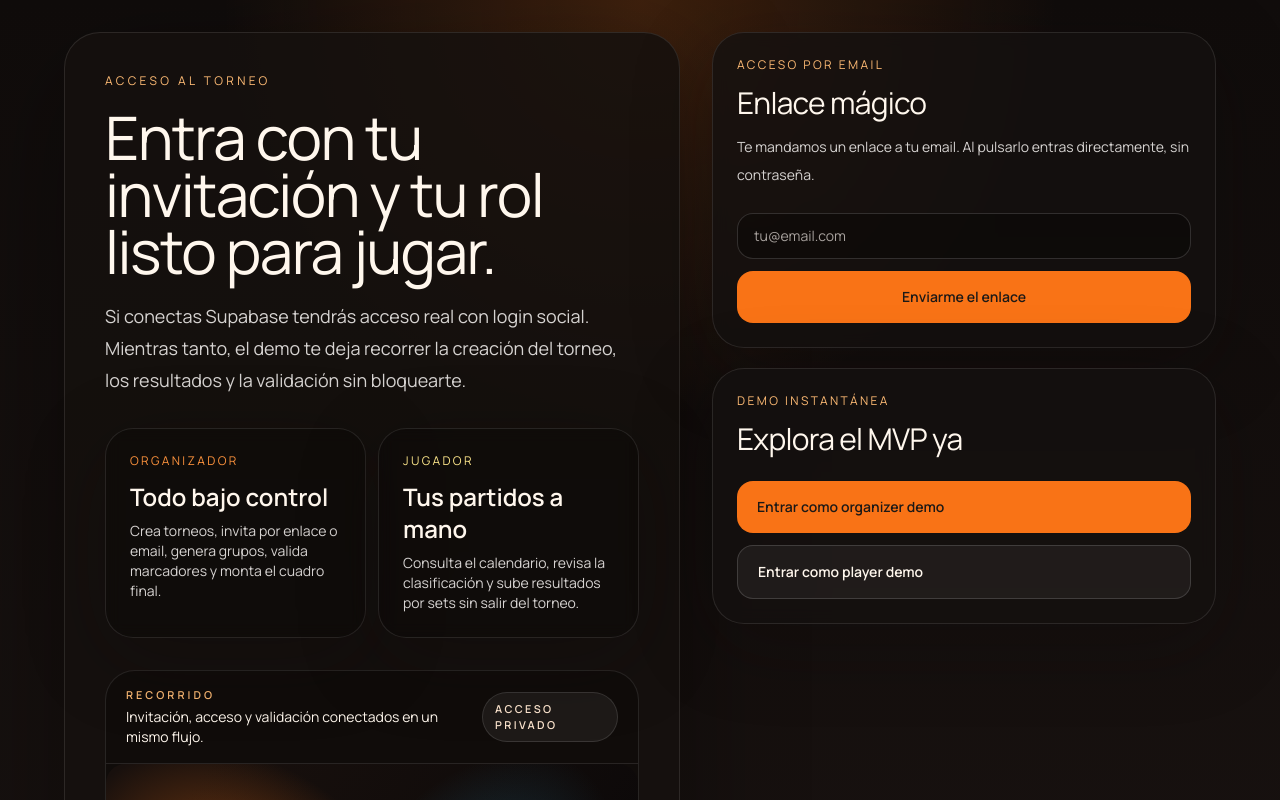
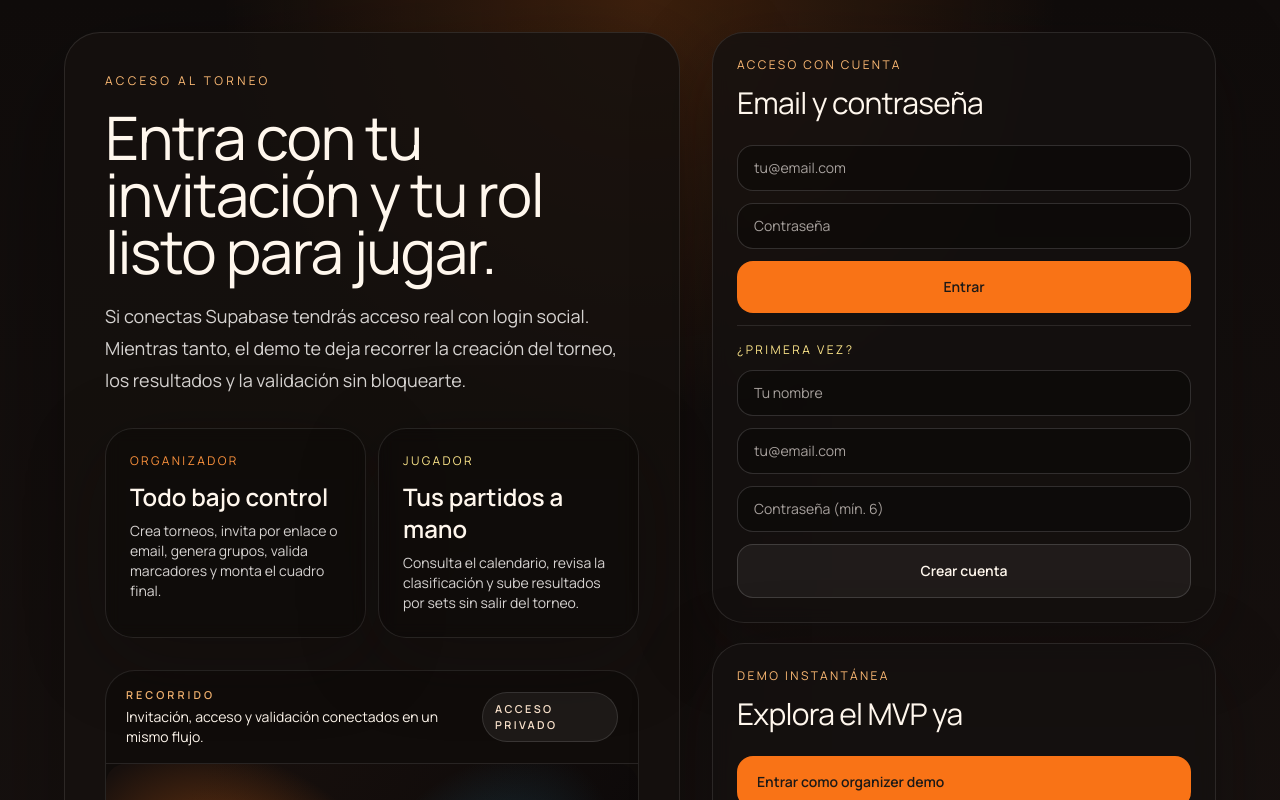
Before and after one commit to santoscasta/padelJarto, a Next.js app: page /login in a window 1280 px wide. Shown: the top 800 px of the page. Built offline with nearby package versions, Linux system fonts and the light colour scheme; no server answers.

Commit message:
feat: email+password auth via supabase

```diff
--- a/src/app/auth-actions.ts
+++ b/src/app/auth-actions.ts
@@ -8,12 +8,13 @@ import { DEMO_SESSION_COOKIE } from "@/lib/auth/session";
 import { sanitizeNextPath } from "@/lib/safe-next-path";
 import { createSupabaseServerClient } from "@/lib/supabase/server";
 
-export async function sendMagicLinkAction(formData: FormData) {
+export async function signInWithPasswordAction(formData: FormData) {
   const email = String(formData.get("email") ?? "").trim().toLowerCase();
+  const password = String(formData.get("password") ?? "");
   const nextPath = sanitizeNextPath(String(formData.get("next") ?? null));
 
-  if (!email || !/^[^@\s]+@[^@\s]+\.[^@\s]+$/.test(email)) {
-    redirect(`/login?error=invalid_email&next=${encodeURIComponent(nextPath)}`);
+  if (!email || !password) {
+    redirect(`/login?error=missing_fields&next=${encodeURIComponent(nextPath)}`);
   }
 
   const supabase = await createSupabaseServerClient();
@@ -21,19 +22,47 @@ export async function sendMagicLinkAction(formData: FormData) {
     redirect(`/login?error=supabase_unavailable&next=${encodeURIComponent(nextPath)}`);
   }
 
-  const { error } = await supabase.auth.signInWithOtp({
+  const { error } = await supabase.auth.signInWithPassword({ email, password });
+  if (error) {
+    redirect(`/login?error=invalid_credentials&next=${encodeURIComponent(nextPath)}`);
+  }
+
+  redirect(nextPath);
+}
+
+export async function signUpWithPasswordAction(formData: FormData) {
+  const email = String(formData.get("email") ?? "").trim().toLowerCase();
+  const password = String(formData.get("password") ?? "");
+  const fullName = String(formData.get("full_name") ?? "").trim();
+  const nextPath = sanitizeNextPath(String(formData.get("next") ?? null));
+
+  if (!email || !password || password.length < 6) {
+    redirect(`/login?error=weak_password&next=${encodeURIComponent(nextPath)}`);
+  }
+
+  const supabase = await createSupabaseServerClient();
+  if (!supabase) {
+    redirect(`/login?error=supabase_unavailable&next=${encodeURIComponent(nextPath)}`);
+  }
+
+  const { data, error } = await supabase.auth.signUp({
     email,
+    password,
     options: {
+      data: { full_name: fullName || email.split("@")[0] },
       emailRedirectTo: `${getAppUrl()}/auth/callback?next=${encodeURIComponent(nextPath)}`,
-      shouldCreateUser: true,
     },
   });
 
   if (error) {
-    redirect(`/login?error=send_failed&next=${encodeURIComponent(nextPath)}`);
+    redirect(`/login?error=signup_failed&next=${encodeURIComponent(nextPath)}`);
   }
 
-  redirect(`/login?sent=1&next=${encodeURIComponent(nextPath)}`);
+  if (data.session) {
+    redirect(nextPath);
+  }
+
+  redirect(`/login?sent=confirm&next=${encodeURIComponent(nextPath)}`);
 }
 
 export async function signInAsDemoAction(formData: FormData) {
--- a/src/app/login/page.tsx
+++ b/src/app/login/page.tsx
@@ -3,7 +3,11 @@ import Image from "next/image";
 import { Card } from "@/components/ui/card";
 import { hasSupabaseAuth, isDemoEnabled } from "@/lib/env";
 import { getCurrentUser } from "@/lib/auth/session";
-import { sendMagicLinkAction, signInAsDemoAction } from "@/app/auth-actions";
+import {
+  signInAsDemoAction,
+  signInWithPasswordAction,
+  signUpWithPasswordAction,
+} from "@/app/auth-actions";
 import { sanitizeNextPath } from "@/lib/safe-next-path";
 
 export default async function LoginPage({
@@ -14,8 +18,20 @@ export default async function LoginPage({
   const user = await getCurrentUser();
   const resolvedSearchParams = await searchParams;
   const nextPath = sanitizeNextPath(resolvedSearchParams.next);
-  const magicLinkSent = resolvedSearchParams.sent === "1";
-  const magicLinkError = resolvedSearchParams.error;
+  const mode = resolvedSearchParams.sent === "confirm" ? "confirm" : "none";
+  const errorCode = resolvedSearchParams.error;
+  const errorMessage =
+    errorCode === "invalid_credentials"
+      ? "Email o contraseña incorrectos."
+      : errorCode === "weak_password"
+        ? "La contraseña debe tener al menos 6 caracteres."
+        : errorCode === "missing_fields"
+          ? "Completa email y contraseña."
+          : errorCode === "signup_failed"
+            ? "No se pudo crear la cuenta. Prueba con otro email."
+            : errorCode
+              ? "Acceso no disponible."
+              : null;
 
   if (user) {
     redirect(nextPath);
@@ -79,42 +95,77 @@ export default async function LoginPage({
         <div className="space-y-5">
           {hasSupabaseAuth ? (
             <Card className="rounded-[32px]">
-              <p className="text-xs uppercase tracking-[0.2em] text-[#fdba74]">Acceso por email</p>
+              <p className="text-xs uppercase tracking-[0.2em] text-[#fdba74]">Acceso con cuenta</p>
               <h2 className="mt-3 font-[family:var(--font-display)] text-3xl tracking-tight">
-                Enlace mágico
+                Email y contraseña
               </h2>
-              <p className="mt-3 text-sm leading-7 text-[#d6d3d1]">
-                Te mandamos un enlace a tu email. Al pulsarlo entras directamente, sin contraseña.
-              </p>
-              <form action={sendMagicLinkAction} className="mt-6 space-y-3">
+              <form action={signInWithPasswordAction} className="mt-6 space-y-3">
                 <input name="next" type="hidden" value={nextPath} />
                 <input
+                  autoComplete="email"
                   className="w-full rounded-2xl border border-white/15 bg-black/30 px-4 py-3 text-sm text-[#fff7ed] placeholder:text-[#a8a29e] focus:border-[#fb923c] focus:outline-none"
                   name="email"
                   placeholder="tu@email.com"
                   required
                   type="email"
                 />
+                <input
+                  autoComplete="current-password"
+                  className="w-full rounded-2xl border border-white/15 bg-black/30 px-4 py-3 text-sm text-[#fff7ed] placeholder:text-[#a8a29e] focus:border-[#fb923c] focus:outline-none"
+                  minLength={6}
+                  name="password"
+                  placeholder="Contraseña"
+                  required
+                  type="password"
+                />
                 <button
                   className="w-full rounded-2xl bg-[#f97316] px-5 py-4 text-sm font-semibold text-[#1c1917] transition hover:bg-[#fb923c]"
                   type="submit"
                 >
-                  Enviarme el enlace
+                  Entrar
                 </button>
               </form>
-              {magicLinkSent ? (
+              <form action={signUpWithPasswordAction} className="mt-3 space-y-3 border-t border-white/10 pt-4">
+                <input name="next" type="hidden" value={nextPath} />
+                <p className="text-xs uppercase tracking-[0.2em] text-[#fde68a]">¿Primera vez?</p>
+                <input
+                  autoComplete="name"
+                  className="w-full rounded-2xl border border-white/15 bg-black/30 px-4 py-3 text-sm text-[#fff7ed] placeholder:text-[#a8a29e] focus:border-[#fb923c] focus:outline-none"
+                  name="full_name"
+                  placeholder="Tu nombre"
+                  type="text"
+                />
+                <input
+                  autoComplete="email"
+                  className="w-full rounded-2xl border border-white/15 bg-black/30 px-4 py-3 text-sm text-[#fff7ed] placeholder:text-[#a8a29e] focus:border-[#fb923c] focus:outline-none"
+                  name="email"
+                  placeholder="tu@email.com"
+                  required
+                  type="email"
+                />
+                <input
+                  autoComplete="new-password"
+                  className="w-full rounded-2xl border border-white/15 bg-black/30 px-4 py-3 text-sm text-[#fff7ed] placeholder:text-[#a8a29e] focus:border-[#fb923c] focus:outline-none"
+                  minLength={6}
+                  name="password"
+                  placeholder="Contraseña (mín. 6)"
+                  required
+                  type="password"
+                />
+                <button
+                  className="w-full rounded-2xl border border-white/15 bg-white/5 px-5 py-4 text-sm font-semibold text-[#fff7ed] transition hover:bg-white/10"
+                  type="submit"
+                >
+                  Crear cuenta
+                </button>
+              </form>
+              {mode === "confirm" ? (
                 <p className="mt-3 text-sm text-[#bbf7d0]">
-                  Listo — revisa tu bandeja de entrada.
+                  Cuenta creada. Si se pide confirmación, revisa tu email.
                 </p>
               ) : null}
-              {magicLinkError ? (
-                <p className="mt-3 text-sm text-[#fecaca]">
-                  {magicLinkError === "invalid_email"
-                    ? "Email inválido."
-                    : magicLinkError === "send_failed"
-                      ? "No se pudo enviar el enlace. Inténtalo de nuevo."
-                      : "Acceso no disponible."}
-                </p>
+              {errorMessage ? (
+                <p className="mt-3 text-sm text-[#fecaca]">{errorMessage}</p>
               ) : null}
             </Card>
           ) : null}
```
